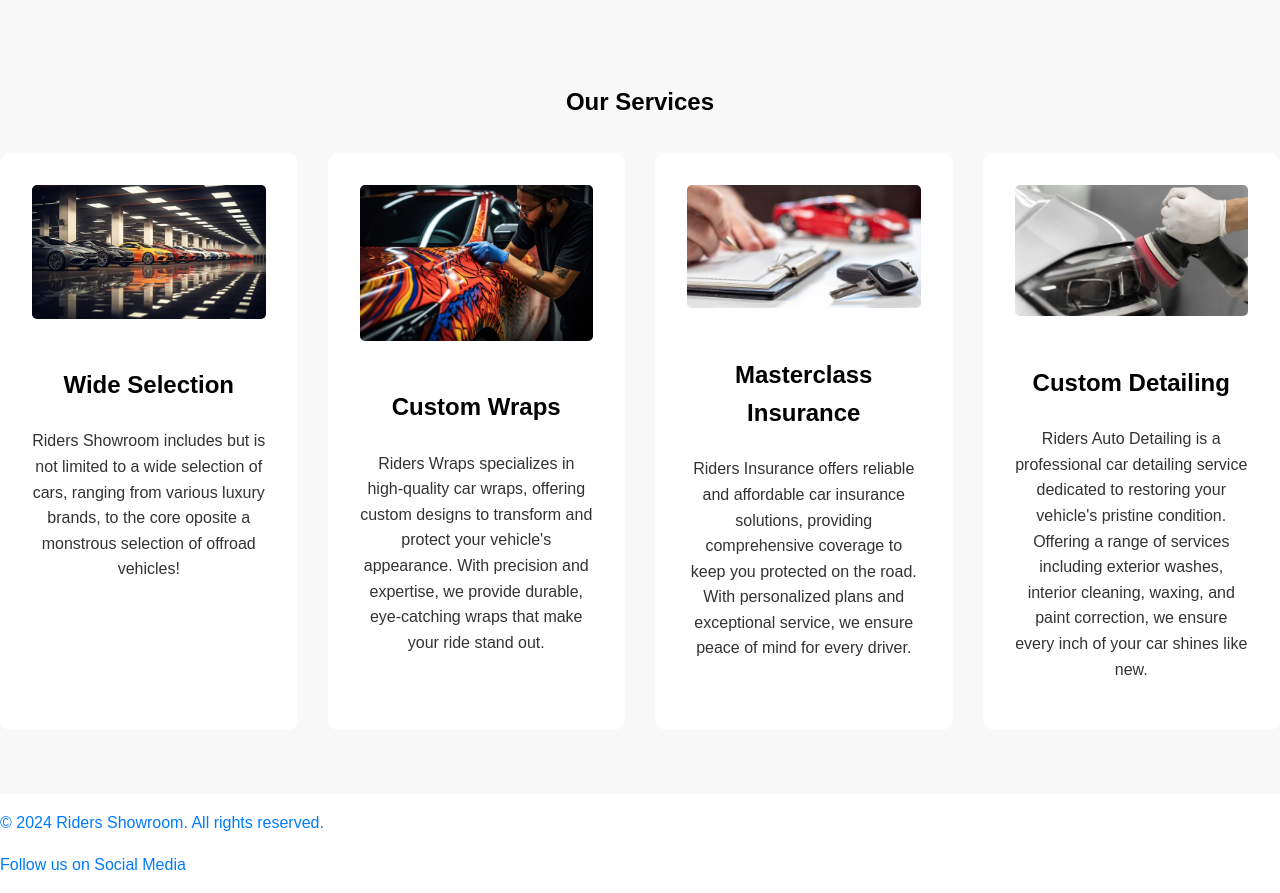
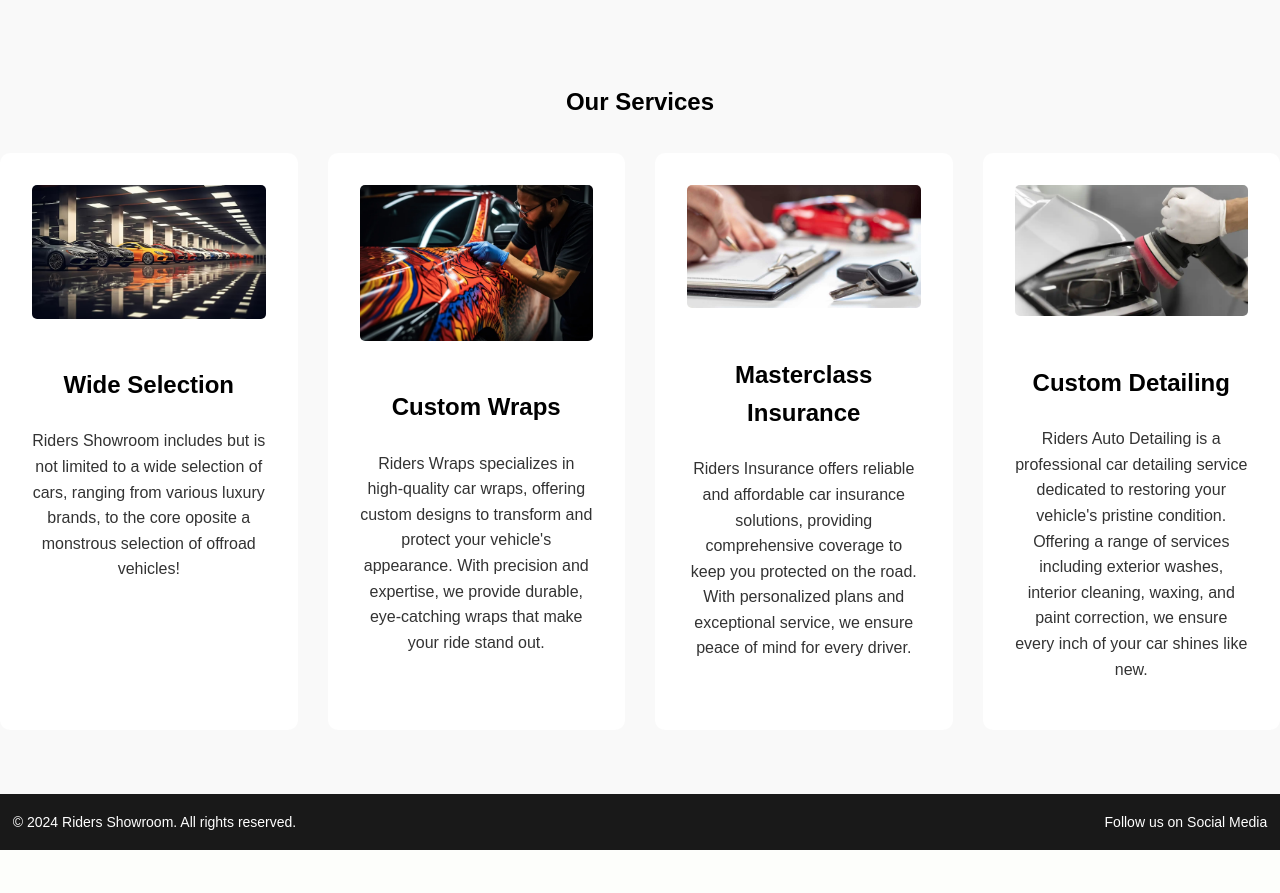
Before and after one commit to spicyyy1/Riders-sales, a PHP site: page /Explore.html in a window 1280 px wide. Shown: the part 1316-2209 px from the top of the page. After the commit the page ends 2166 px from the top, so only its background shows below. Run offline with PHP 8.4, Linux system fonts and the light colour scheme.

Commit message:
footer update

```diff
--- a/explore.css
+++ b/explore.css
@@ -161,9 +161,18 @@ header .login-btn:hover {
     margin-bottom: 1rem;
 }
 
-footer {
-    color: #007BFF;
-    text-decoration: none;
+.container-footer{
+    display: flex;
+    background-color: rgb(25, 25, 25);
+    flex-direction: row;
+    align-items: center;
+    justify-content: space-between;
+    height: 7vh;
+    font-size: 14px;
+    color: white;
+    padding: 0 1%;
+    position: relative;
+    bottom: 0;
 }
 
 @keyframes slideDown {
```
